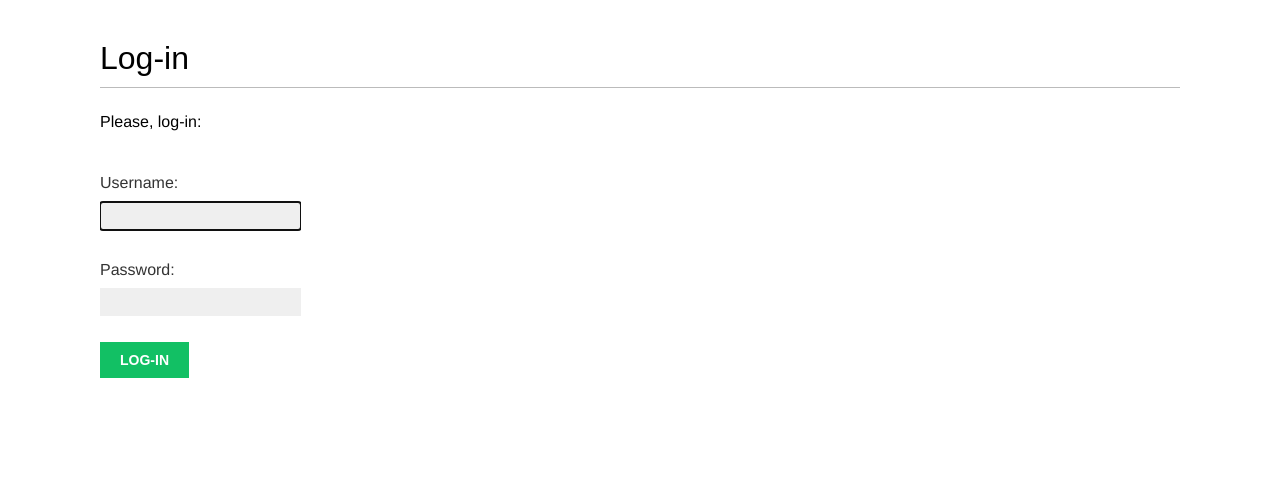
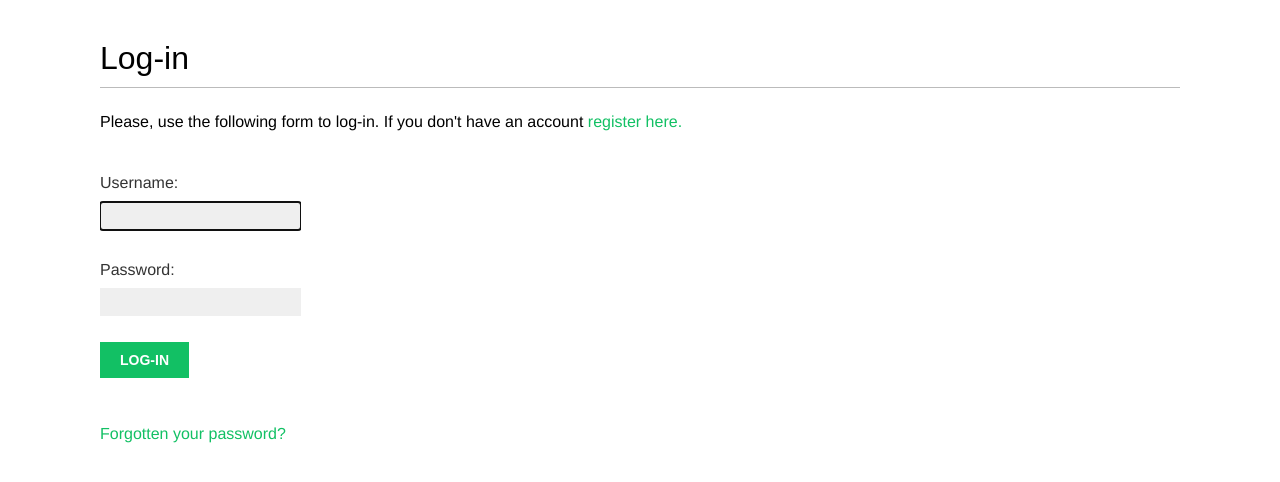
Before and after one commit to FrankMwandi/e-miradi, a Django app: page /account/login/ in a window 1280 px wide. Shown: the part 47-529 px from the top of the page. Run offline with Django 5.2, Linux system fonts and the light colour scheme; some web fonts are replaced.

Commit message:
add reset passwd button

```diff
--- a/account/templates/registration/login.html
+++ b/account/templates/registration/login.html
@@ -4,12 +4,23 @@
 {% block title %}Log-in{% endblock title %}
 
 {% block content %}
+
     <h1>Log-in</h1>
+
     {% if form.errors %}
+
     <p> username and password did'nt match, try again</p>
+
     {% else %}
-    <p>Please, log-in:</p>
+
+    <p>
+ Please, use the following form to log-in.
+ If you don't have an account <a href="{% url "register" %}">register here</
+a>.
+</p>
+
     {% endif %}
+
     <div class="login-form">
         <form action="{% url 'login' %}" method="post">
           {{ form.as_p }}
@@ -17,6 +28,12 @@
           <input type="hidden" name="next" value="{{ next }}" />
           <p><input type="submit" value="Log-in"></p>
         </form>
+
+        <p>
+          <a href="{% url "password_reset" %}">
+            Forgotten your password?
+          </a>
+        </p>
    </div>
 
 
```
